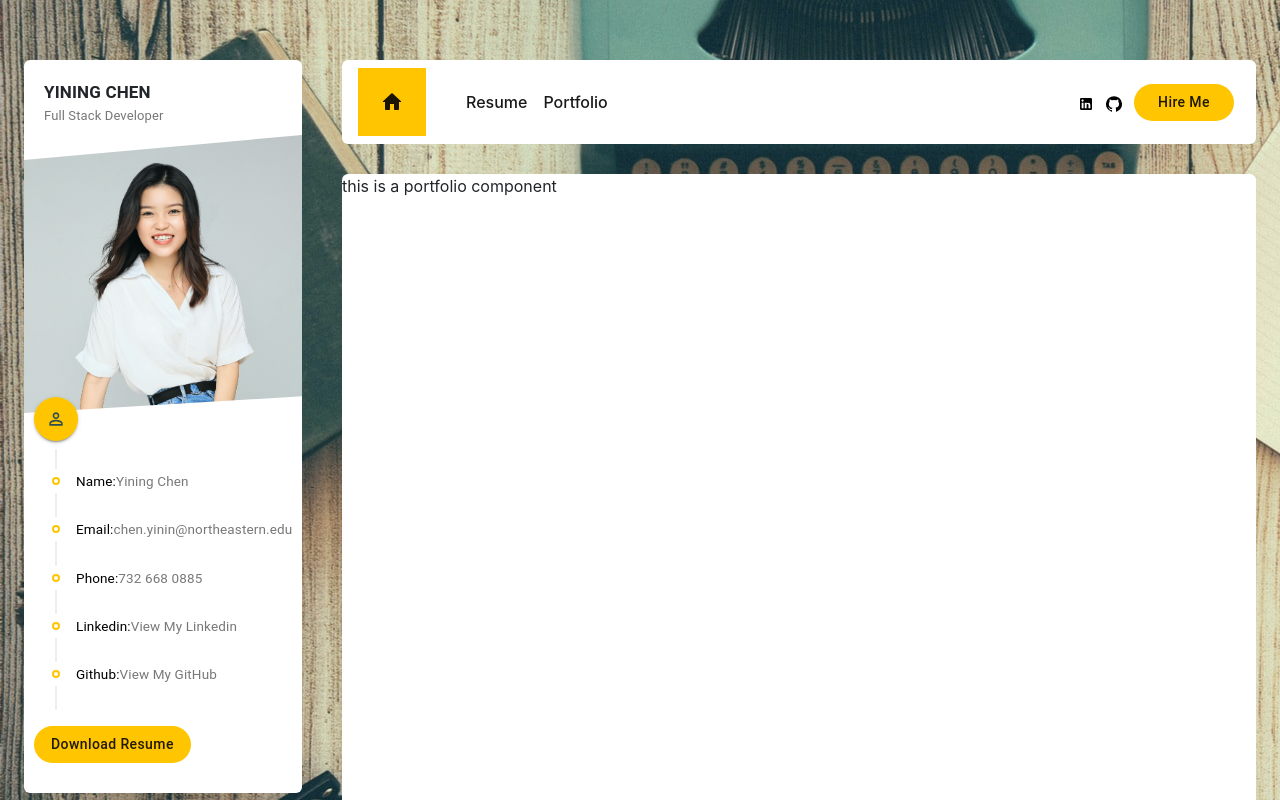
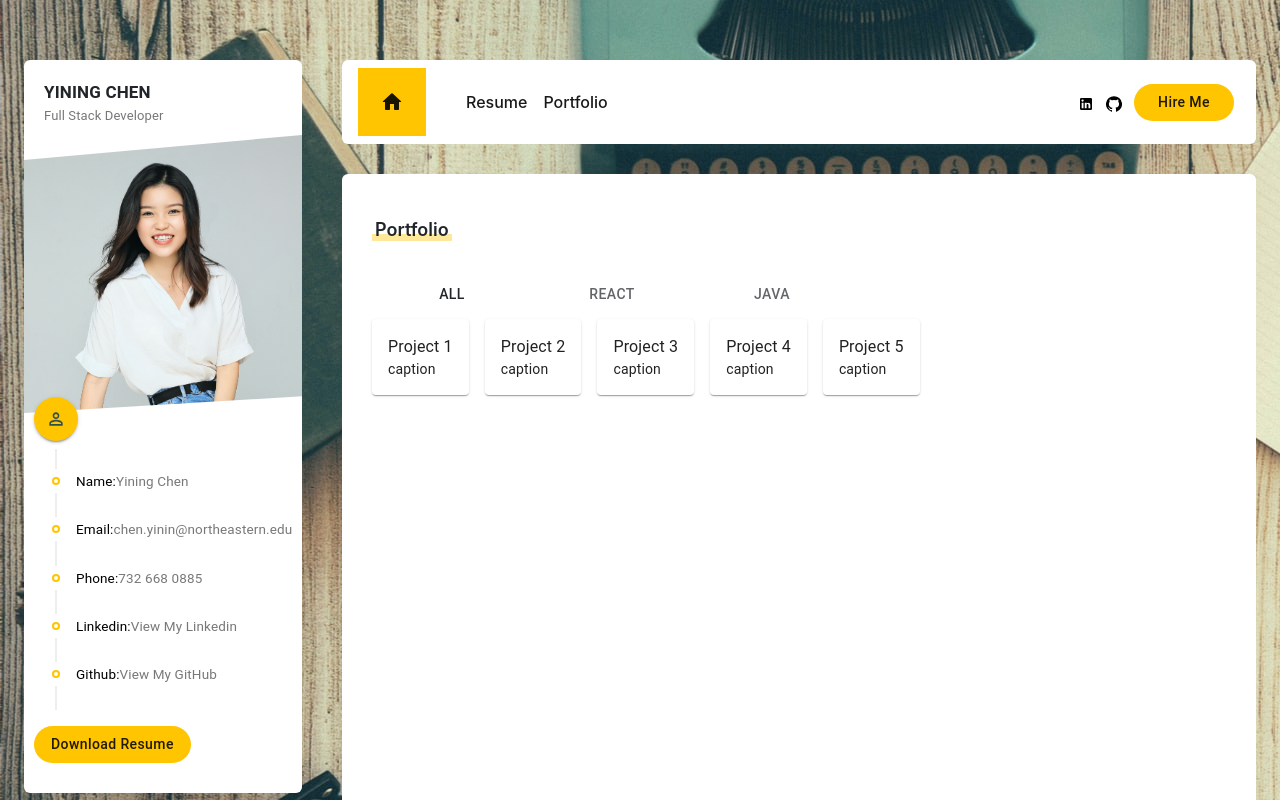
Before and after one commit to YiningChen2022/portfolio, a React (Create React App) app in the folder my-app/: page /portfolio in a window 1280 px wide. Shown: the top 800 px of the page. Built offline with nearby package versions, Linux system fonts and the light colour scheme; grey boxes are pictures that could not be loaded.

Commit message:
add Cards

```diff
--- /dev/null
+++ b/my-app/src/pages/Portfolio/Portfolio.css
@@ -0,0 +1,8 @@
+/*Tabs*/
+
+.customTabs .active{
+
+}
+.customTabs .customTabs_item{
+
+}
--- a/my-app/src/pages/Portfolio/Portfolio.js
+++ b/my-app/src/pages/Portfolio/Portfolio.js
@@ -1,6 +1,115 @@
-import React from "react";
+import React, { useState } from "react";
+import "./Portfolio.css";
+import {
+  Grid,
+  Typography,
+  Tabs,
+  Tab,
+  Icon,
+  Paper,
+  Card,
+  CardActionArea,
+  CardContent,
+  CardMedia,
+  Grow,
+  Dialog,
+  DialogTitle,
+  DialogContent,
+} from "@material-ui/core";
+import resumeData from "../../utils/resumeData";
 const Portfolio = () => {
-  return <div>
-  this is a portfolio component </div>;
+  const [tabValue, setTabValue] = useState("All");
+  const [projectDialog, setProjectDialog] = useState(false);
+
+  return (
+    <Grid container className="section pb_45 pt_45">
+      {/*Title*/}
+      <Grid item className="section_title mb_30">
+        <span></span>
+        <h6 className="section_title_text">Portfolio</h6>
+      </Grid>
+
+      {/*Tabs*/}
+      <Grid item xs={12}>
+        <Tabs
+          value={tabValue}
+          indicatorColor="white"
+          className="customTabs"
+          onChange={(event, newValue) => setTabValue(newValue)}
+        >
+          <Tab
+            label="All"
+            value="All"
+            className={
+              tabValue == "All" ? "customTabs_item active" : "customTabs_item"
+            }
+          />
+          {[...new Set(resumeData.projects.map((project) => project.tag))].map(
+            (tag) => (
+              <Tab
+                label={tag}
+                value={tag}
+                className={
+                  tabValue == "All"
+                    ? "customTabs_item active"
+                    : "customTabs_item"
+                }
+              />
+            )
+          )}
+        </Tabs>
+      </Grid>
+      {/*Projects*/}
+      <Grid item xs={12}>
+        <Grid container spacing={2}>
+          {resumeData.projects.map((project) => (
+            <>
+              {tabValue == project.tag || tabValue == "All" ? (
+                <Grid item>
+                  <Grow in timeout={1000}>
+                    <Card
+                      className="customCard"
+                      onClick={() => setProjectDialog(project)}
+                    >
+                      <CardActionArea>
+                        <CardMedia
+                          className="customCard_image"
+                          image={project.image}
+                          title={project.title}
+                        />
+                        <CardContent>
+                          <Typography className="customCard_title">
+                            {project.title}
+                          </Typography>
+                          <Typography
+                            variant="body2"
+                            className="customCard_description"
+                          >
+                            {project.caption}
+                          </Typography>
+                        </CardContent>
+                      </CardActionArea>
+                    </Card>
+                  </Grow>
+                </Grid>
+              ) : null}
+            </>
+          ))}
+        </Grid>
+      </Grid>
+      <Dialog open={projectDialog} onClose={() => setProjectDialog(false)}>
+        <DialogTitle onClose={() => setProjectDialog(false)}>
+          {projectDialog.title}
+        </DialogTitle>
+        <img src="" alt="" className="projectDialog_image" />
+        <DialogContent>
+          <Typography className="projectDialog_description">
+            {" "}
+            projectDialog.description
+          </Typography>
+        </DialogContent>
+      </Dialog>
+    </Grid>
+  );
 };
-export default Portfolio ;
+export default Portfolio;
--- a/my-app/src/utils/resumeData.js
+++ b/my-app/src/utils/resumeData.js
@@ -89,6 +89,47 @@ export default {
       title: "SOURCE CONTROL",
       destription: ["GitHub", "Git"],
     },
-
+  ],
+  projects: [
+    {
+      tag: "React",
+      image:
+        "https://en.wikipedia.org/wiki/Image#/media/File:Image_created_with_a_mobile_phone.png",
+      title: "Project 1",
+      caption: "caption",
+      description: "this is my project description",
+    },
+    {
+      tag: "Java",
+      image:
+        "https://en.wikipedia.org/wiki/Image#/media/File:Image_created_with_a_mobile_phone.png",
+      title: "Project 2",
+      caption: "caption",
+      description: "this is my project description",
+    },
+    {
+      tag: "React",
+      image:
+        "https://en.wikipedia.org/wiki/Image#/media/File:Image_created_with_a_mobile_phone.png",
+      title: "Project 3",
+      caption: "caption",
+      description: "this is my project description",
+    },
+    {
+      tag: "Java",
+      image:
+        "https://en.wikipedia.org/wiki/Image#/media/File:Image_created_with_a_mobile_phone.png",
+      title: "Project 4",
+      caption: "caption",
+      description: "this is my project description",
+    },
+    {
+      tag: "React",
+      image:
+        "https://en.wikipedia.org/wiki/Image#/media/File:Image_created_with_a_mobile_phone.png",
+      title: "Project 5",
+      caption: "caption",
+      description: "this is my project description",
+    },
   ],
 };
```
Also changed, not shown: 1 other file (tests, documents, lock files or other folders).
